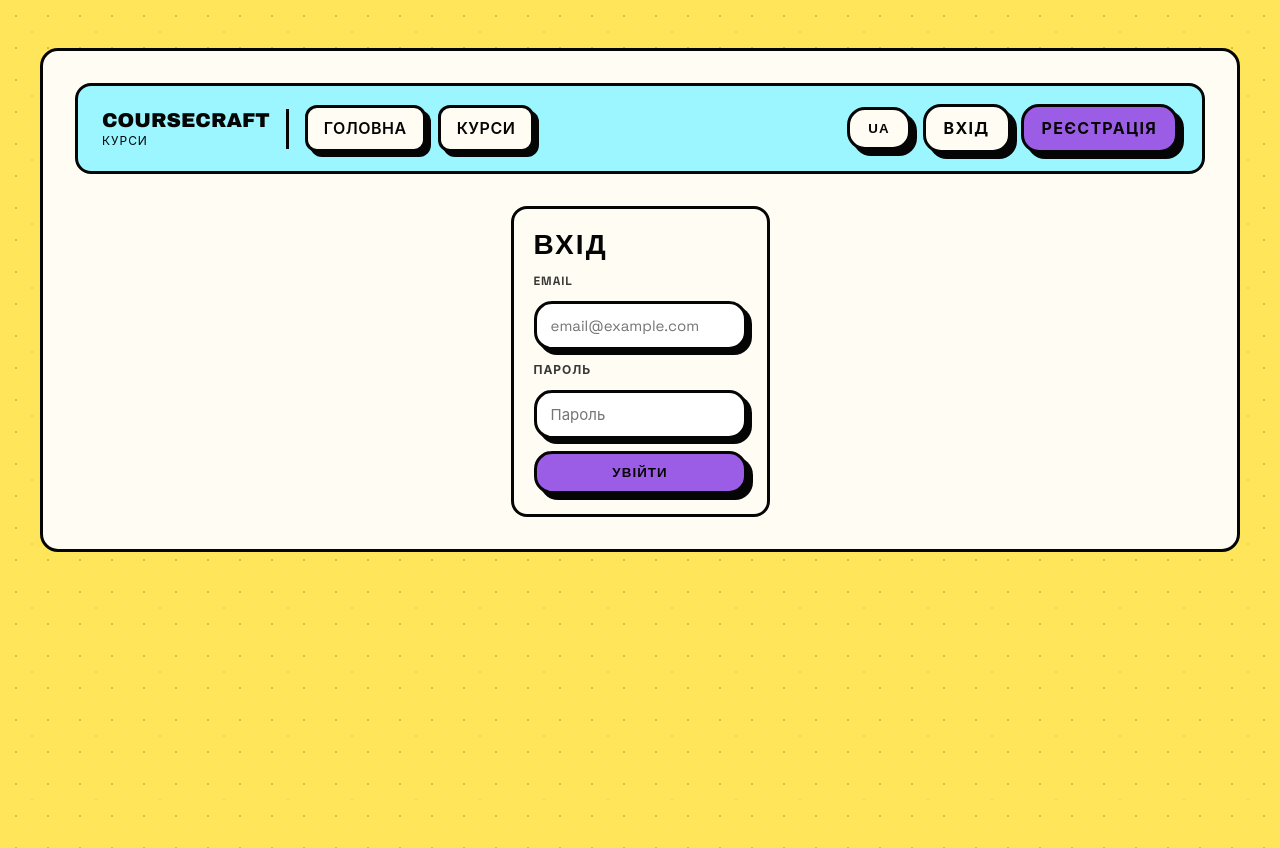
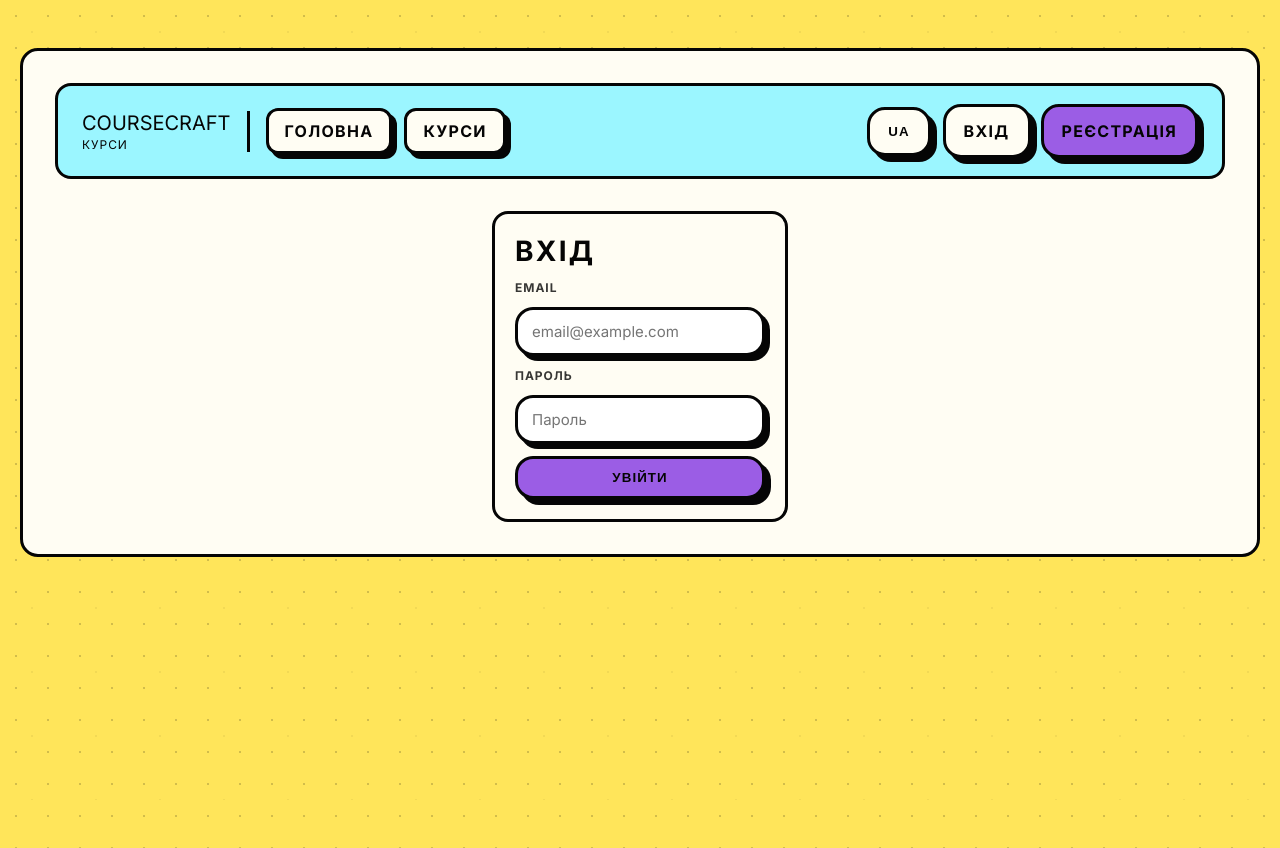
Before and after one commit to d-kuzia/coursework-courses-app, a React app in the folder frontend/: page /login in a window 1280 px wide. Built offline with nearby package versions, Linux system fonts and the light colour scheme; no server answers; the HTML template or start-up script is replaced by a standard one.

Commit message:
feat: update UI styles

```diff
--- a/frontend/src/index.css
+++ b/frontend/src/index.css
@@ -1,10 +1,10 @@
-@import url("https://fonts.googleapis.com/css2?family=Archivo+Black&family=Space+Grotesk:wght@400;500;600;700&display=swap");
+@import url("https://fonts.googleapis.com/css2?family=Inter:wght@400;500;600;700&display=swap");
 
 :root {
   text-rendering: optimizeLegibility;
   -webkit-font-smoothing: antialiased;
   -moz-osx-font-smoothing: grayscale;
-  font-family: "Space Grotesk", "Inter", "Segoe UI", system-ui, -apple-system, sans-serif;
+  font-family: "Inter", "Segoe UI", system-ui, -apple-system, sans-serif;
   --neo-black: #050505;
   --neo-yellow: #ffe55a;
   --neo-paper: #fffdf3;
@@ -52,7 +52,7 @@ a {
 }
 
 #root {
-  width: min(1200px, calc(100% - 40px));
+  width: min(1400px, calc(100% - 40px));
   margin: 48px auto 80px;
   position: relative;
   z-index: 1;
@@ -90,7 +90,7 @@ a {
 }
 
 .neo-brand-title {
-  font-family: "Archivo Black", "Space Grotesk", sans-serif;
+  font-family: "Inter", "Segoe UI", system-ui, -apple-system, sans-serif;
   margin: 0;
   font-size: 20px;
   text-transform: uppercase;
@@ -117,6 +117,8 @@ a {
   box-shadow: 5px 5px 0 var(--neo-black);
   background: var(--neo-paper);
   color: var(--neo-black);
+  font-weight: 700;
+  letter-spacing: 0.08em;
   transition: transform 140ms ease, box-shadow 140ms ease, background 140ms ease;
 }
 
@@ -142,6 +144,11 @@ a {
   flex-wrap: wrap;
   align-items: center;
   gap: 12px;
+}
+
+.navbar-actions .button {
+  padding-top: 14px;
+  padding-bottom: 14px;
 }
 
 .navbar-auth {
@@ -296,7 +303,7 @@ a {
 .title {
   margin: 0;
   font-size: 28px;
-  font-family: "Archivo Black", "Space Grotesk", sans-serif;
+  font-family: "Inter", "Segoe UI", system-ui, -apple-system, sans-serif;
   letter-spacing: 0.08em;
   text-transform: uppercase;
 }
--- a/frontend/src/pages/CourseDetails.jsx
+++ b/frontend/src/pages/CourseDetails.jsx
@@ -221,7 +221,7 @@ export default function CourseDetails() {
 
         {user && (
           <div className="stack" style={{ marginTop: 16 }}>
-            {isOwner && <div className="pill">{t("courseDetails.youTeach")}</div>}
+            {isOwner && <div className="pill pill-flat">{t("courseDetails.youTeach")}</div>}
             {!isOwner && isEnrolled && (
               <div className="pill pill-flat">{t("courseDetails.alreadyEnrolled")}</div>
             )}
--- a/frontend/src/pages/Courses.jsx
+++ b/frontend/src/pages/Courses.jsx
@@ -1,12 +1,8 @@
 import { useEffect, useState } from "react";
-import { Link, useNavigate } from "react-router-dom";
+import { useNavigate } from "react-router-dom";
 import { useAuth } from "../context/AuthContext";
 import { useI18n } from "../hooks/useI18n";
-import {
-  getCourses,
-  createCourse,
-  deleteCourse as apiDeleteCourse
-} from "../api/courses";
+import { getCourses, createCourse } from "../api/courses";
 import CourseForm from "./CourseForm";
 
 export default function Courses() {
@@ -33,12 +29,6 @@ export default function Courses() {
     setShowCreate(false);
   }
 
-  async function handleDelete(id) {
-    if (!window.confirm(t("courses.confirmDelete"))) return;
-    await apiDeleteCourse(id);
-    setCourses((prev) => prev.filter((c) => c.id !== id));
-  }
-
   function handleCardNavigate(courseId) {
     navigate(`/courses/${courseId}`);
   }
@@ -52,6 +42,7 @@ export default function Courses() {
 
   return (
     <div className="stack-lg">
+      <div className="card">
         <div className="flex-between">
           <div>
             <h1 className="title" style={{ marginBottom: 4 }}>
@@ -65,6 +56,7 @@ export default function Courses() {
             </button>
           )}
         </div>
+      </div>
 
       {error && <div className="alert">{error}</div>}
       {loading && <div className="card">{t("common.loading")}</div>}
@@ -73,10 +65,6 @@ export default function Courses() {
 
       <div className="grid-courses">
         {courses.map((course) => {
-          const canEditCourse =
-            user?.role === "ADMIN" ||
-            (user?.role === "TEACHER" && course.teacher_id === user.id);
-
           return (
             <div
               key={course.id}
@@ -102,26 +90,6 @@ export default function Courses() {
                   })}
                 </p>
               </div>
-              {canEditCourse && (
-                <div className="course-actions">
-                  <Link
-                    to={`/courses/${course.id}`}
-                    className="button button-ghost button-sm"
-                    onClick={(event) => event.stopPropagation()}
-                  >
-                    {t("common.edit")}
-                  </Link>
-                  <button
-                    className="button button-danger button-sm"
-                    onClick={(event) => {
-                      event.stopPropagation();
-                      handleDelete(course.id);
-                    }}
-                  >
-                    {t("common.delete")}
-                  </button>
-                </div>
-              )}
             </div>
           );
         })}
```
Lines whose indentation alone changed are shown as unchanged.
